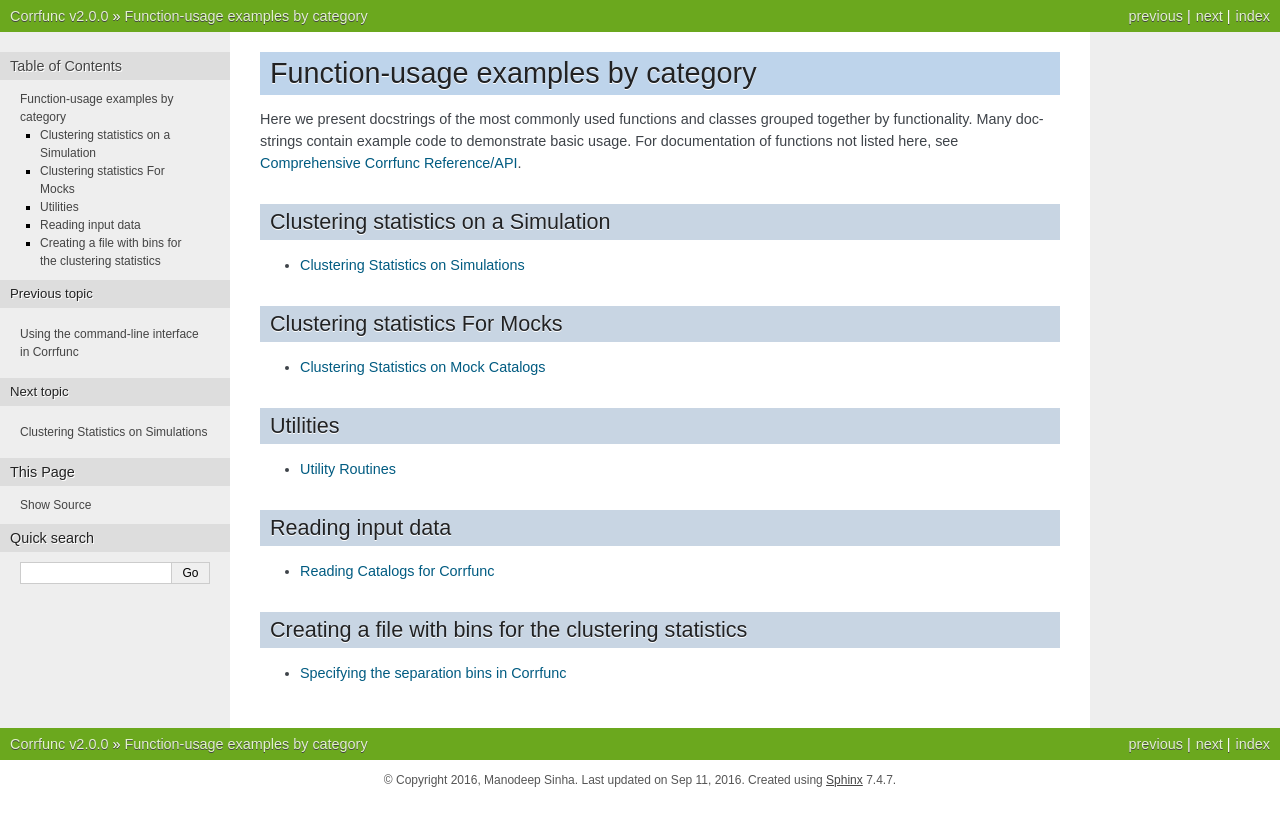
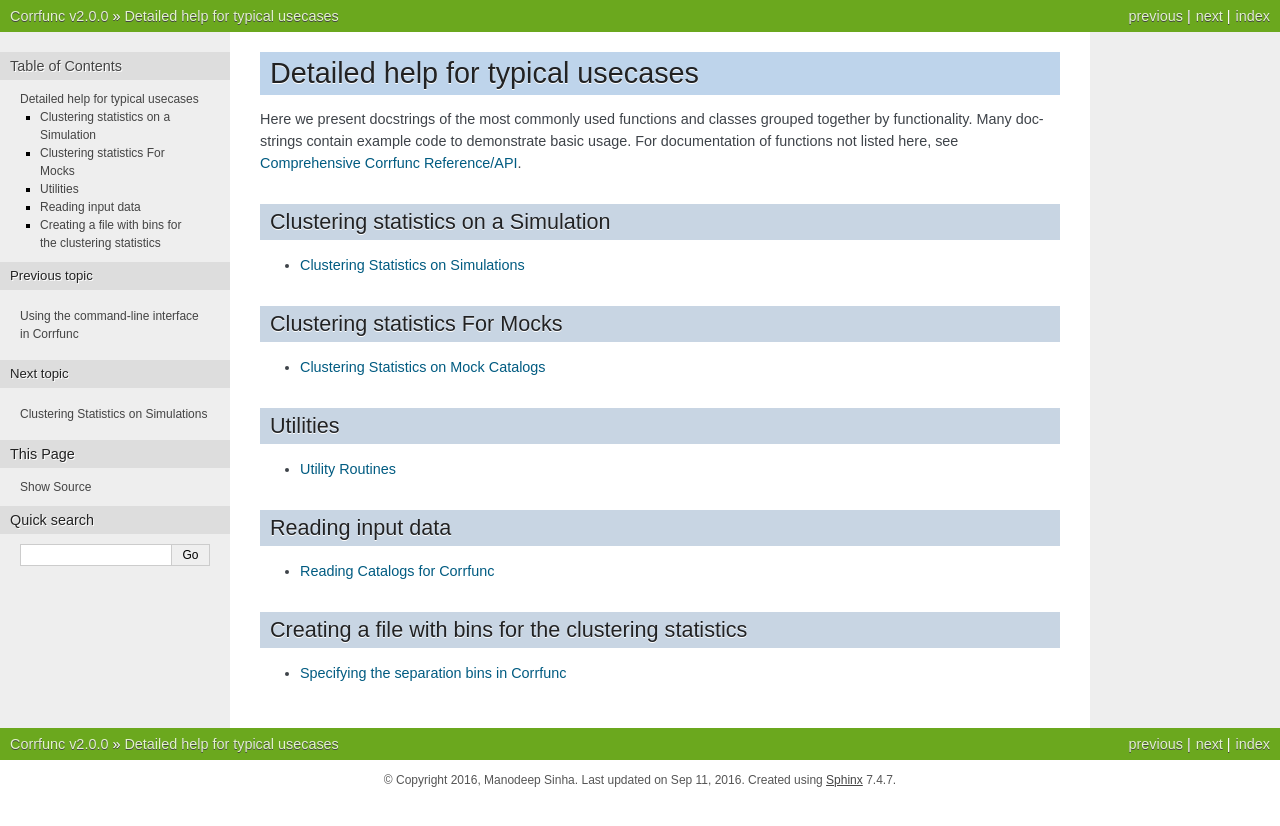
Before and after one commit to manodeep/Corrfunc, a Sphinx documentation site: the page built from docs/source/modules/index.rst, in a window 1280 px wide. Shown: the top 826 px of the page. Built offline with Sphinx 7.4.7, drawn with Linux system fonts in a browser that asks for light colours.

Commit message:
Updated page title for function usage

```diff
--- a/docs/source/modules/index.rst
+++ b/docs/source/modules/index.rst
@@ -1,9 +1,9 @@
 
 .. _function_usage_examples:
 
-****************************************
-Function-usage examples by category
-****************************************
+**********************************
+Detailed help for typical usecases
+**********************************
 
 Here we present docstrings of the most commonly used functions and classes
 grouped together by functionality.
```
